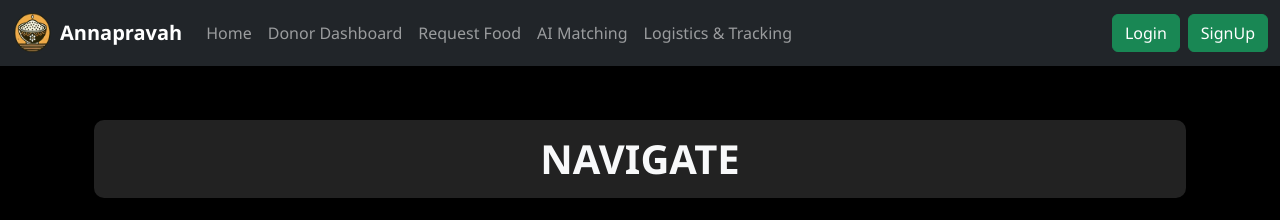
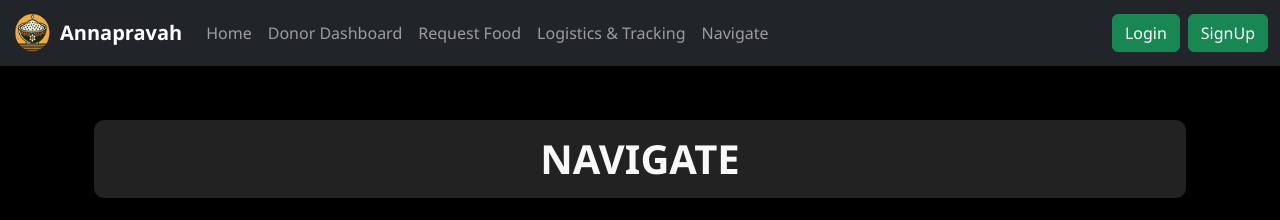
Before and after one commit to mesonicDEVAJ18/Annapravah_mvp, a Django app: page /navigate/ in a window 1280 px wide. Shown: the top 220 px of the page. Run offline with Django 5.2, Linux system fonts and the light colour scheme; grey boxes are pictures that could not be loaded.

Commit message:
removed_aimatching

```diff
--- a/myapp/templates/base.html
+++ b/myapp/templates/base.html
@@ -46,10 +46,10 @@
                 <a class="nav-link {% block activeRF %}{% endblock %}" href="{% url 'request_food' %}">Request Food</a>
               </li>
               <li class="nav-item">
-                <a class="nav-link {% block activeAI %}{% endblock %}" href="{% url 'ai_matching' %}">AI Matching</a>
+                <a class="nav-link {% block activeLT %}{% endblock %}" href="{% url 'logistics' %}">Logistics & Tracking</a>
               </li>
               <li class="nav-item">
-                <a class="nav-link {% block activeLT %}{% endblock %}" href="{% url 'logistics' %}">Logistics & Tracking</a>
+                <a class="nav-link {% block activeNVG %}{% endblock %}" href="{% url 'navigate' %}">Navigate</a>
               </li>
             </ul>
 
--- a/myapp/views.py
+++ b/myapp/views.py
@@ -37,9 +37,6 @@ def home(request):
 def donor_dashboard(request):
     return render(request, 'donor_dashboard.html')
 
-def ai_matching(request):
-    return render(request, 'ai_matching.html')
-
 def logistics(request):
     return render(request, 'logistics.html')
 
--- a/myproject/urls.py
+++ b/myproject/urls.py
@@ -21,7 +21,6 @@ from myapp import views
 urlpatterns = [
     path('', views.home, name='home'),
     path('donor-dashboard/', views.donor_dashboard, name='donor_dashboard'),
-    path('ai-matching/', views.ai_matching, name='ai_matching'),
     path('logistics/', views.logistics, name='logistics'),
     path('admin-panel/', views.admin_panel, name='admin_panel'),
     path('request-food/', views.request_food, name='request_food'),
```
Also changed, not shown: myapp/templates/ai_matching.html (deleted, +0 -8 lines).
